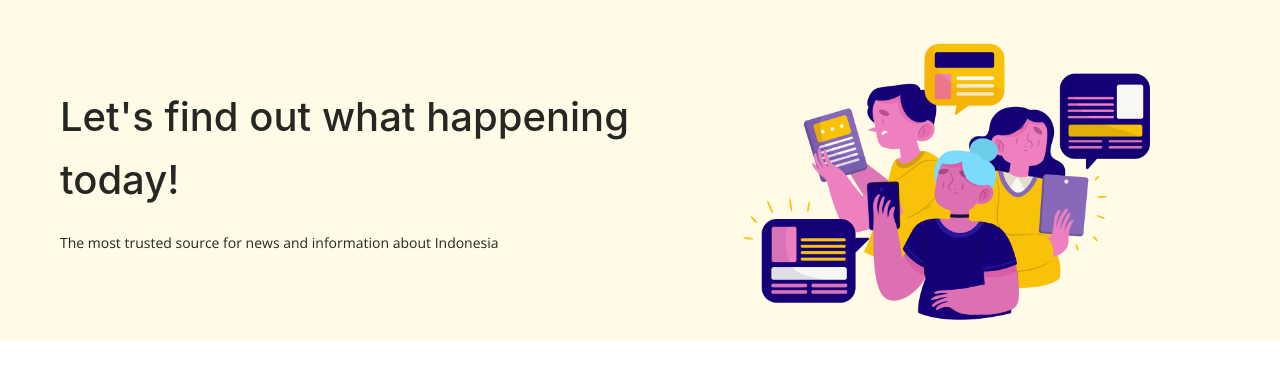
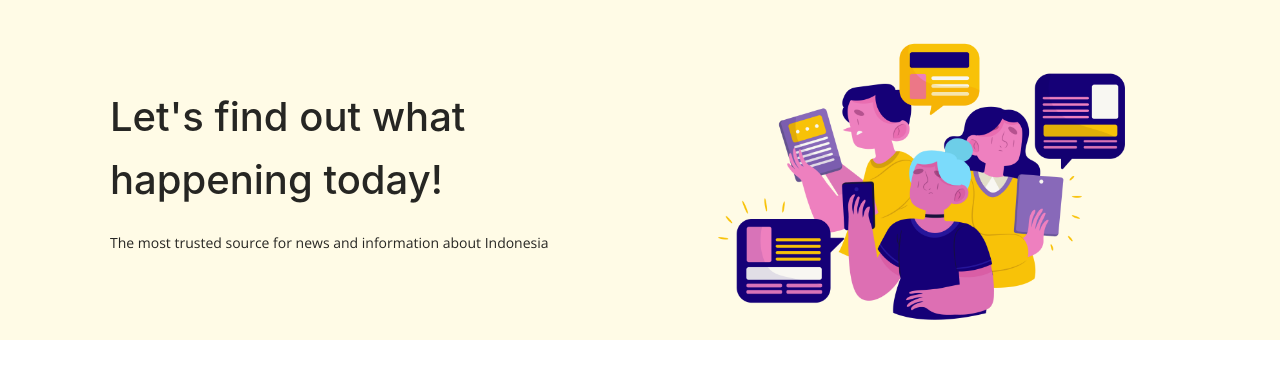
Before and after one commit to raflyfahrezi/eigen-technical-test, a React (Vite) app: page / in a window 1280 px wide. Shown: the top 370 px of the page. Built offline with nearby package versions, Linux system fonts and the light colour scheme; no server answers.

Commit message:
create wrapper component

```diff
--- a/src/components/index.ts
+++ b/src/components/index.ts
@@ -1,3 +1,4 @@
 import Wrapper from './wrapper'
 
 export { Wrapper }
+export * from './card'
--- a/src/components/wrapper/styles.ts
+++ b/src/components/wrapper/styles.ts
@@ -2,7 +2,7 @@ import { css } from '@emotion/css'
 
 export const sWrapper = css`
   width: 100%;
-  max-width: 1200px;
+  max-width: 1100px;
 
   margin: 0 auto;
   padding: 0 20px;
```
